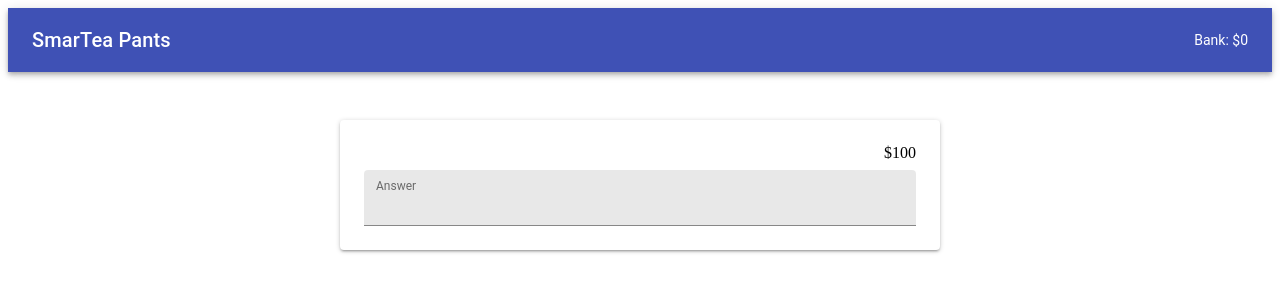
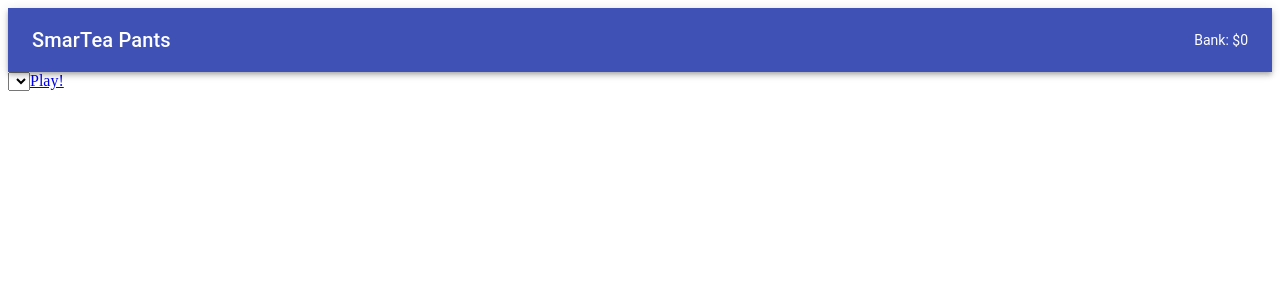
Before and after one commit to CodeFay/smarteapants, a Gatsby site: page / in a window 1280 px wide. Built offline with nearby package versions, Linux system fonts and the light colour scheme; Gatsby itself is replaced by a stand-in of ours; no server answers.

Commit message:
begin work on game picker component

```diff
--- a/package.json
+++ b/package.json
@@ -30,7 +30,7 @@
     "build": "npm-run-all --parallel build:**",
     "develop": "gatsby develop",
     "start:app": "npm run develop",
-    "start:server": "FAUNA_KEY=fnAC-8TFy5ACARqo1n6UCnON6XTCYivQ3MShAdXw netlify-lambda serve functions-src -c ./webpack.config.js",
+    "start:server": "netlify-lambda serve functions-src -c ./webpack.config.js",
     "start": "npm-run-all --parallel start:app start:server",
     "format": "prettier --write \"src/**/*.js\"",
     "test": "echo \"Error: no test specified\" && exit 1"
--- a/src/components/appBar.js
+++ b/src/components/appBar.js
@@ -1,10 +1,8 @@
 import React from 'react'
-import PropTypes from 'prop-types'
 import { withStyles } from '@material-ui/core/styles'
 import AppBar from '@material-ui/core/AppBar'
 import Toolbar from '@material-ui/core/Toolbar'
 import Typography from '@material-ui/core/Typography'
-import Icon from '@material-ui/core/Icon'
 
 const styles = {
   root: {
--- /dev/null
+++ b/src/components/gamePicker.js
@@ -0,0 +1,27 @@
+import React from 'react'
+import { Link } from 'gatsby'
+
+const GamePicker = props => (
+    <div>
+        <select>
+            {
+                props.airDates.map(date => (<option key={ Date.parse(date) }>{ date }</option>))
+            }
+        </select>
+        <Link
+            to='/quizPage/'
+            state={{
+                curQuestion: props.curQuestion,
+                showAnswer: props.showAnswer,
+                textInput: props.textInput,
+                handleTextInput: ev => props.handleChange(ev),
+                handleAnswerSubmit: ev => props.handleSubmit(ev),
+                handleDelta: value => props.handleDelta(value),
+                getQuestions: () => props.getQuestions(),
+                // showQuestion: i => props.showQuestion(i)
+            }}
+        >Play!</Link>
+    </div>
+)
+
+export default GamePicker
--- a/src/components/question.js
+++ b/src/components/question.js
@@ -1,7 +1,6 @@
 import React from 'react'
 import Typography from '@material-ui/core/Typography'
 import Paper from '@material-ui/core/Paper'
-import Chip from '@material-ui/core/Chip'
 import Grid from '@material-ui/core/Grid'
 import TextField from '@material-ui/core/TextField'
 import { withStyles } from '@material-ui/core/styles'
@@ -46,7 +45,7 @@ class Question extends React.Component {
     const curQuestion = this.props.showQuestion(this.props.curQuestion).data
     const { classes } = this.props
     return (
-      <form className={classes.layout} onSubmit={this.props.handleSubmit}>
+      <form className={classes.layout} onSubmit={this.props.handleAnswerSubmit}>
         <Paper className={classes.paper}>
           <Grid container className={classes.grid}>
             <Grid item xs={12}>
@@ -73,7 +72,7 @@ class Question extends React.Component {
             { curQuestion.question }
           </Typography>
           <TextField
-            onChange={this.props.handleChange}
+            onChange={ this.props.handleTextInput }
             id="answer-input"
             label="Answer"
             style={{ margin: 0 }}
@@ -83,7 +82,7 @@ class Question extends React.Component {
             InputLabelProps={{
               shrink: true,
             }}
-            value={ this.props.input }
+            value={ this.props.textInput }
           />
         </Paper>
         { this.props.showAnswer ? <Answer answer={ curQuestion.answer } /> : null }
--- a/src/pages/index.js
+++ b/src/pages/index.js
@@ -1,28 +1,22 @@
 import React from 'react'
 
-import Question from '../components/question'
 import AppBar from '../components/appBar'
+import GamePicker from '../components/gamePicker'
 
-import { withStyles } from '@material-ui/core/styles'
+import { withStyles } from '@material-ui/core/styles' // TODO: figure out Material-UI
 
 import Axios from 'axios'
-
-let backgroundColor = ''
-
-const styles = theme => ({
-  container: {
-    display: 'flex',
-    flexWrap: 'wrap',
-  },
-})
 
 class Index extends React.Component {
   constructor(props) {
     super(props)
     this.state = {
-      input: '',
+      textInput: '',
       bank: 0,
       submitted: 0,
+      airDates: [], // TODO: get air_dates from questions in database
+      curShowDate: '',
+      curShowNum: '4860', // TODO: get showNum for showDate
       questions: [
         {
           data: {
@@ -38,10 +32,12 @@ class Index extends React.Component {
     }
   }
 
+  pickShowDate = ev => {
+    this.setState({ curShowDate: ev.target.value })
+  }
+
   handleChange = event => {
-    this.setState({
-      input: event.target.value,
-    })
+    this.setState({ input: event.target.value })
   }
 
   handleSubmit = event => {
@@ -94,29 +90,37 @@ class Index extends React.Component {
       })
   }
 
-  showQuestion = (i) => {
-    const question = this.state.questions[i]
-    return question
-  }
+  // showQuestion = i => {
+  //   return this.state.questions[i]
+  // }
 
   render() {
     const { classes } = this.props
     return (
-      <div className={classes.container}>
+      <div className={ classes.container }>
         <AppBar change={this.state.submittted} bank={this.state.bank} />
-        <Question
-          handleChange={ event => this.handleChange(event) }
-          handleSubmit={ event => this.handleSubmit(event) }
+        <GamePicker
+          airDates={ this.state.airDates }
+          curShowNum={ this.state.curShowNum }
+          curQuestion={ this.state.curQuestion }
+          showAnswer={ this.state.wrongAnswer }
+          textInput={ this.state.textInput }
+          handleSelect={ ev => this.pickShowDate(ev) }
+          handleTextInput={ ev => this.handleChange(ev) }
+          handleAnswerSubmit={ ev => this.handleSubmit(ev) }
           handleDelta={ value => this.handleDelta(value) }
-          getQuestions={ () => this.getQuestions() }
-          showQuestion={ (i) => this.showQuestion(i) }
-          curQuestion={ this.state.curQuestion }
-          input={ this.state.input }
-          showAnswer={ this.state.wrongAnswer }
+          getQuestions={ () => this.getQuestions(this.state.curShowNum) }
         />
       </div>
     )
   }
 }
 
+const styles = () => ({
+  container: {
+    display: 'flex',
+    flexWrap: 'wrap',
+  },
+})
+
 export default withStyles(styles)(Index)
```
Also changed, not shown: src/pages/quizPage.js (added, +20 -0 lines).
